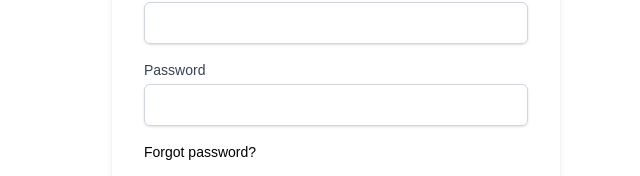
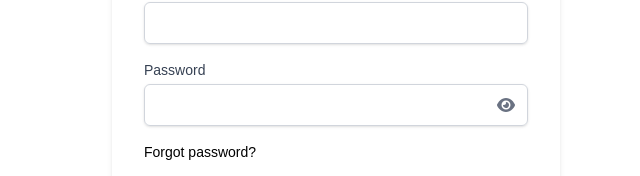
Before and after one commit to MartinLapsansky/ksc-configurator, a Next.js app: page /auth/signin in a window 1280 px wide. Shown: the part 328-504 px from the top of the page, without its empty margins (304-944 px from the left). Built offline with nearby package versions, Linux system fonts and the light colour scheme.

Commit message:
[feat:] new password input component reusable, fix date, added icon for logged in users to go to orders

```diff
--- a/src/app/auth/signin/SignInForm.tsx
+++ b/src/app/auth/signin/SignInForm.tsx
@@ -4,6 +4,7 @@ import React, { useState } from "react";
 import { signIn } from "next-auth/react";
 import { useRouter, useSearchParams } from "next/navigation";
 import Link from "next/link";
+import PasswordInput from "@/components/ui/PasswordInput";
 
 export default function SignInForm() {
 
@@ -77,13 +78,12 @@ export default function SignInForm() {
                         >
                             Password
                         </label>
-                        <input
-                            type="password"
+                        <PasswordInput
                             id="password"
                             value={password}
-                            onChange={(e) => setPassword(e.target.value)}
-                            className="mt-1 block w-full rounded-md border border-gray-300 px-3 py-2 text-black shadow-sm outline-none transition focus:ring-2 focus:ring-(--highlight)"
+                            onChange={setPassword}
                             required
+                            className=""
                         />
                     </div>
 
--- a/src/app/layout.tsx
+++ b/src/app/layout.tsx
@@ -1,6 +1,7 @@
 import type { Metadata } from "next";
 import { Geist, Geist_Mono } from "next/font/google";
 import "./globals.css";
+import AuthProvider from "@/components/layout/AuthProvider";
 import { CartProvider } from "@/contexts/CartContext";
 import BagDrawer from "@/components/shared/BagDrawer";
 
@@ -30,10 +31,12 @@ export default function RootLayout({
       className={`${geistSans.variable} ${geistMono.variable} h-full antialiased`}
     >
       <body>
-        <CartProvider>
-          {children}
-          <BagDrawer />
-        </CartProvider>
+        <AuthProvider>
+          <CartProvider>
+            {children}
+            <BagDrawer />
+          </CartProvider>
+        </AuthProvider>
       </body>
     </html>
   );
--- /dev/null
+++ b/src/components/layout/AuthProvider.tsx
@@ -0,0 +1,11 @@
+"use client";
+
+import { SessionProvider } from "next-auth/react";
+
+export default function AuthProvider({
+  children,
+}: {
+  children: React.ReactNode;
+}) {
+  return <SessionProvider>{children}</SessionProvider>;
+}
--- a/src/components/layout/Breadcrumbs.tsx
+++ b/src/components/layout/Breadcrumbs.tsx
@@ -3,8 +3,9 @@
 import React, { useEffect } from "react";
 import Link from "next/link";
 import { usePathname } from "next/navigation";
+import { useSession } from "next-auth/react";
 import { FontAwesomeIcon } from "@fortawesome/react-fontawesome";
-import { faBagShopping } from "@fortawesome/free-solid-svg-icons";
+import { faBagShopping, faClipboardList } from "@fortawesome/free-solid-svg-icons";
 import { getBreadcrumbItems } from "@/lib/breadcrumbs";
 import { useCart } from "@/contexts/CartContext";
 
@@ -20,6 +21,7 @@ export default function Breadcrumbs() {
   const pathname = usePathname();
   const items = getBreadcrumbItems(pathname ?? "/");
   const { totalItems } = useCart();
+  const { status } = useSession();
 
   useEffect(() => {
     window.scrollTo(0, 0);
@@ -75,6 +77,17 @@ export default function Breadcrumbs() {
         </ol>
       </nav>
 
+      <div className="flex items-center gap-4">
+        {status === "authenticated" && (
+          <Link
+            href="/orders"
+            aria-label="View orders"
+            className="relative flex items-center justify-center text-black transition-colors hover:text-[#008DD2]"
+          >
+            <FontAwesomeIcon icon={faClipboardList} style={{ height: "2rem", width: "2rem" }} />
+          </Link>
+        )}
+
         <Link
           href="/checkout"
           aria-label="View checkout"
@@ -89,5 +102,6 @@ export default function Breadcrumbs() {
         </Link>
       </div>
       </div>
+    </div>
   );
 }
--- /dev/null
+++ b/src/components/ui/PasswordInput.tsx
@@ -0,0 +1,44 @@
+"use client";
+
+import { useState } from "react";
+import { FontAwesomeIcon } from "@fortawesome/react-fontawesome";
+import { faEye, faEyeSlash } from "@fortawesome/free-solid-svg-icons";
+
+type PasswordInputProps = {
+  id: string;
+  value: string;
+  onChange: (value: string) => void;
+  required?: boolean;
+  className?: string;
+};
+
+export default function PasswordInput({
+  id,
+  value,
+  onChange,
+  required,
+  className,
+}: PasswordInputProps) {
+  const [visible, setVisible] = useState(false);
+
+  return (
+    <div className="relative">
+      <input
+        type={visible ? "text" : "password"}
+        id={id}
+        value={value}
+        onChange={(event) => onChange(event.target.value)}
+        required={required}
+        className={`mt-1 block w-full rounded-md border border-gray-300 px-3 py-2 pr-10 text-black shadow-sm outline-none transition focus:ring-2 focus:ring-(--highlight) ${className ?? ""}`}
+      />
+      <button
+        type="button"
+        onClick={() => setVisible((current) => !current)}
+        aria-label={visible ? "Hide password" : "Show password"}
+        className="absolute right-2 top-1/2 -translate-y-1/2 flex items-center justify-center p-1 text-gray-500 transition-colors hover:text-black"
+      >
+        <FontAwesomeIcon icon={visible ? faEyeSlash : faEye} />
+      </button>
+    </div>
+  );
+}
--- a/src/features/auth/components/RegisterForm.tsx
+++ b/src/features/auth/components/RegisterForm.tsx
@@ -3,6 +3,7 @@
 import { useState } from "react";
 import { useRouter } from "next/navigation";
 import { registerWithInvitation } from "@/features/auth/actions/registerWithInvitation";
+import PasswordInput from "@/components/ui/PasswordInput";
 
 type RegisterFormProps = {
   email: string;
@@ -78,13 +79,12 @@ export default function RegisterForm({ email, token }: RegisterFormProps) {
             >
               Password
             </label>
-            <input
-              type="password"
+            <PasswordInput
               id="password"
               value={password}
-              onChange={(e) => setPassword(e.target.value)}
-              className="mt-1 block w-full rounded-md border border-gray-300 px-3 py-2 text-black shadow-sm outline-none transition focus:ring-2 focus:ring-(--highlight)"
+              onChange={setPassword}
               required
+              className=""
             />
             <p className="mt-1 text-xs text-gray-500">
               At least 8 characters, one uppercase letter, one number and one
@@ -99,13 +99,12 @@ export default function RegisterForm({ email, token }: RegisterFormProps) {
             >
               Confirm password
             </label>
-            <input
-              type="password"
+            <PasswordInput
               id="confirmPassword"
               value={confirmPassword}
-              onChange={(e) => setConfirmPassword(e.target.value)}
-              className="mt-1 block w-full rounded-md border border-gray-300 px-3 py-2 text-black shadow-sm outline-none transition focus:ring-2 focus:ring-(--highlight)"
+              onChange={setConfirmPassword}
               required
+              className=""
             />
           </div>
 
--- a/src/features/orders/components/OrdersFilters.tsx
+++ b/src/features/orders/components/OrdersFilters.tsx
@@ -39,6 +39,7 @@ export default function OrdersFilters({ from, status }: OrdersFiltersProps) {
         From date
         <input
           type="date"
+          lang="en"
           defaultValue={from}
           onChange={(event) => applyFilter("from", event.target.value)}
           className="rounded-md border border-gray-300 px-3 py-2 text-black"
```
Lines whose indentation alone changed are shown as unchanged.
